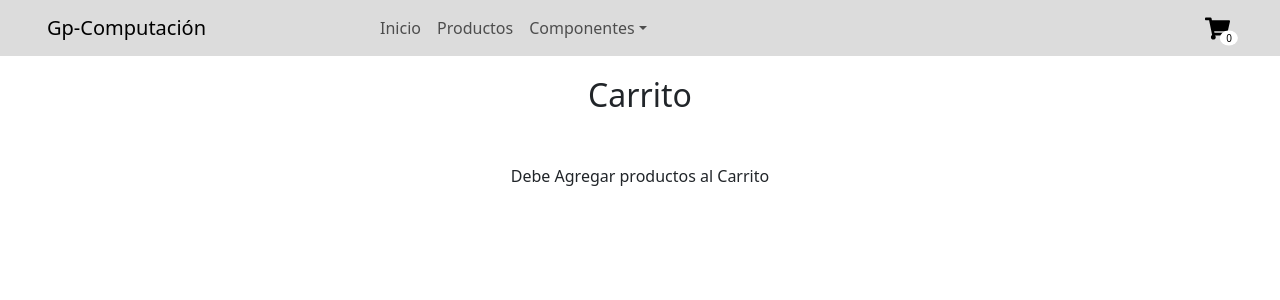
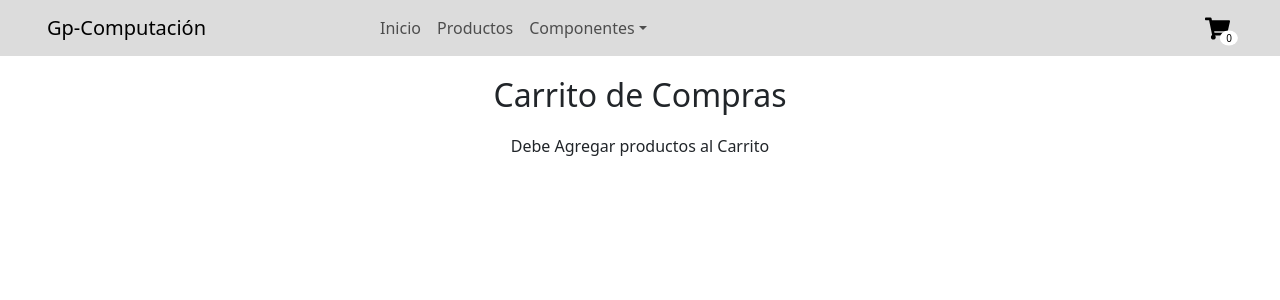
Before and after one commit to Kamuhz/Primera-entrega, a React (Create React App) app: page /cart in a window 1280 px wide. Shown: the top 300 px of the page. Built offline with nearby package versions, Linux system fonts and the light colour scheme.

Commit message:
Total, Cantidad y cantidad carrito

```diff
--- a/src/App.js
+++ b/src/App.js
@@ -1,4 +1,5 @@
 import './App.css';
+import { CarritoProvider } from './componets/context/cartcontext.jsx';
 import './componets/cartwidget/cartwidget.css';
 import './componets/navbar/navbar.css';
 import Navbar2 from './componets/navbar/navbar.jsx';
@@ -10,15 +11,14 @@ import MonitoresPage from './Pages/Monitores/Monitores.jsx';
 import PlacasDeVideoPage from './Pages/Placas de Video/PlacasDeVideo.jsx'
 import TecladosPage from './Pages/Teclados/Teclados.jsx'
 import Home from './Pages/Home/home';
-import { CarritoProvider } from './componets/context/cartcontext.jsx';
 import Cart from './componets/cart/cart.jsx';
 
 function App() {
 
   return (
+    <CarritoProvider>
     <BrowserRouter className="App">
       <Navbar2 />
-      <CarritoProvider>
         <Routes>
           <Route path='/home' element={<Home />}/>
           <Route path='/productos' element={<Products/>}/>
@@ -33,8 +33,8 @@ function App() {
           <Route path='teclados/:itemId' element={<Item/>}/>
           <Route path='/cart' element={<Cart/>}/>
         </Routes>
-      </CarritoProvider>
     </BrowserRouter>
+    </CarritoProvider>
   );
 }
 
--- a/src/componets/cart/cart.css
+++ b/src/componets/cart/cart.css
@@ -1,32 +1,41 @@
-.cartContainer {
+.cart-container {
+    text-align: center;
+  }
+
+  .cart-list {
+    list-style: none;
+    padding: 0;
+  }
+
+  .cart-item {
     display: flex;
+    align-items: center;
     justify-content: space-between;
-    align-items: center;
-    border: solid 1px gainsboro;
-}
+    border: 1px solid #ddd;
+    padding: 10px;
+    margin: 5px 0;
+  }
 
-.cartTitle {
-    margin-left: 100px;
+  .cart-quantity {
+    width: 50px;
+  }
 
-}
+  .cart-name {
+    flex: 1;
+  }
 
-.cartPrice {
+  .cart-price {
+    width: 100px;
+  }
 
-}
+  .cart-remove {
+    background-color: blue;
+    color: #fff;
+    border: none;
+    padding: 5px 10px;
+    cursor: pointer;
+  }
 
-.cartButton {
-    margin: 5px;
-    margin-right: 100px;
-}
-
-h2 {
-    display: flex;
-    justify-content: center;
-    margin-top: 20px;
-    margin-bottom: 50px;
-}
-
-span {
-    display: flex;
-    justify-content: center;
-}
+  h2 {
+    margin: 20px;
+  }
--- a/src/componets/cart/cart.jsx
+++ b/src/componets/cart/cart.jsx
@@ -1,37 +1,34 @@
-import { React, useContext } from "react";
-import { CartContext } from "../context/cartcontext";
-import './cart.css'
-import { Button } from "react-bootstrap";
+import React, { useContext } from 'react';
+import { CartContext } from '../context/cartcontext';
+import './cart.css'; // Importa un archivo CSS para estilos
 
-const Cart = () => {
+function Cart() {
+  const { productosCarrito, eliminarProducto, calcularTotal } = useContext(CartContext);
 
-    const {productosCarrito, eliminarProducto} = useContext(CartContext)
-
-    return (
+  return (
+    <div className="cart-container">
+      <h2>Carrito de Compras</h2>
+      {productosCarrito.length > 0 ? (
         <>
-        <div>
-            <h2>Carrito</h2>
-        </div>
-            {
-            productosCarrito.length > 0 ?
-            productosCarrito.map ((item) => {
-
-                return (
-                    <div className="cartContainer">
-                        <h4 className="cartTitle">{item.nombre}</h4>
-                        <p className="cartPrice">{item.precio}$</p>
-                        <Button variant="primary" className="cartButton" onClick={()=> eliminarProducto(item.id)}>Eliminar Producto</Button>
-                    </div>
-                )
-                })
-                :
-                <div>
-                    <span>Debe Agregar productos al Carrito</span>
-                </div>
-            }
+        <ul className="cart-list">
+          {productosCarrito.map((producto) => (
+            <li key={producto.id} className="cart-item">
+              <span className="cart-quantity">{producto.cantidad}</span>
+              <span className="cart-name">{producto.nombre}</span>
+              <span className="cart-price">${producto.precio}</span>
+              <button className="cart-remove" onClick={() => eliminarProducto(producto.id)}>
+                X
+              </button>
+            </li>
+          ))}
+        </ul>
+        <div className="cart-total">Total: ${calcularTotal()}</div>
         </>
-    )
-
+      ) : (
+        <div className="empty-cart">Debe Agregar productos al Carrito</div>
+      )}
+    </div>
+  );
 }
 
-export default Cart
+export default Cart;
--- a/src/componets/cartwidget/cartwidget.jsx
+++ b/src/componets/cartwidget/cartwidget.jsx
@@ -1,14 +1,20 @@
-import React from 'react';
+import {React, useContext} from 'react';
 import { FaShoppingCart } from 'react-icons/fa'
 import { Link } from 'react-router-dom';
+import { CartContext } from '../context/cartcontext';
 
 function CartWidget() {
+  const { productosCarrito } = useContext(CartContext);
+
+  // Calcula la cantidad total de artículos en el carrito
+  const itemCount = productosCarrito.reduce((total, producto) => total + producto.cantidad, 0);
+
   return (
     <div className="cart-widget">
       <div className="cart-icon-container">
         <link rel="stylesheet" href="" />
         <Link to="/cart" ><FaShoppingCart className="cart-icon" /></Link>
-        <span className="item-count my-custom-count">0</span>
+        <span className="item-count my-custom-count">{itemCount}</span>
       </div>
     </div>
   );
--- a/src/componets/context/cartcontext.jsx
+++ b/src/componets/context/cartcontext.jsx
@@ -7,19 +7,22 @@ export const CartContext = createContext();
 export const CarritoProvider = ({children}) => {
     const [cart, setCart] = useState([])
 
-  useEffect(() => {
-    console.log("Nuestro Carrito:")
-    console.log("cart")
-  }, [cart])
+  useEffect(() => {}, [cart])
 
   const eliminarProducto =(id) => {
     const nuevoCarrito = cart.filter((producto) => producto.id !== id)
     setCart(nuevoCarrito)
   }
 
+  const calcularTotal = () => {
+    const total = cart.reduce((acc, producto) => {
+      return acc + producto.precio * producto.cantidad;
+    }, 0);
+
+    return total;
+  };
+
   return (
-    <CartContext.Provider value={{productosCarrito:cart, agregarProducto:setCart, eliminarProducto}}>
-        {children}
-    </CartContext.Provider>
+    <CartContext.Provider value={{productosCarrito:cart, agregarProducto:setCart, eliminarProducto, calcularTotal}}> {children} </CartContext.Provider>
   )
 }
--- a/src/componets/item/item.js
+++ b/src/componets/item/item.js
@@ -8,7 +8,21 @@ import { CartContext } from '../context/cartcontext.jsx'
 const Item = () => {
     const { itemId } = useParams()
     const Products = getItemById(itemId)
-    const { agregarProducto } = useContext(CartContext)
+    const { agregarProducto, productosCarrito } = useContext(CartContext)
+
+    const handleAgregarAlCarrito = () => {
+      const productoExistente = productosCarrito.find((item) => item.id === Products.id);
+
+      if (productoExistente) {
+        agregarProducto((oldData) =>
+          oldData.map((item) =>
+            item.id === Products.id ? { ...item, cantidad: item.cantidad + 1 } : item
+          )
+        );
+      } else {
+        agregarProducto([...productosCarrito, { ...Products, cantidad: 1 }]);
+      }
+    };
 
     return (
         <div style={{display:"flex", justifyContent:"center", height: "525px", marginTop: "50px"}}>
@@ -19,7 +33,7 @@ const Item = () => {
             <Card.Text>{Products.descripcion}</Card.Text>
             <p>Precio: {Products.precio}</p>
             <p>Stock: {Products.stock} Unidades</p>
-            <Button variant="primary" onClick={()=> agregarProducto(oldData =>[...oldData, Products])}>Añadir al carro</Button>
+            <Button variant="primary" onClick={handleAgregarAlCarrito}>Añadir al carro</Button>
           </Card.Body>
         </Card>
         </div>
```
